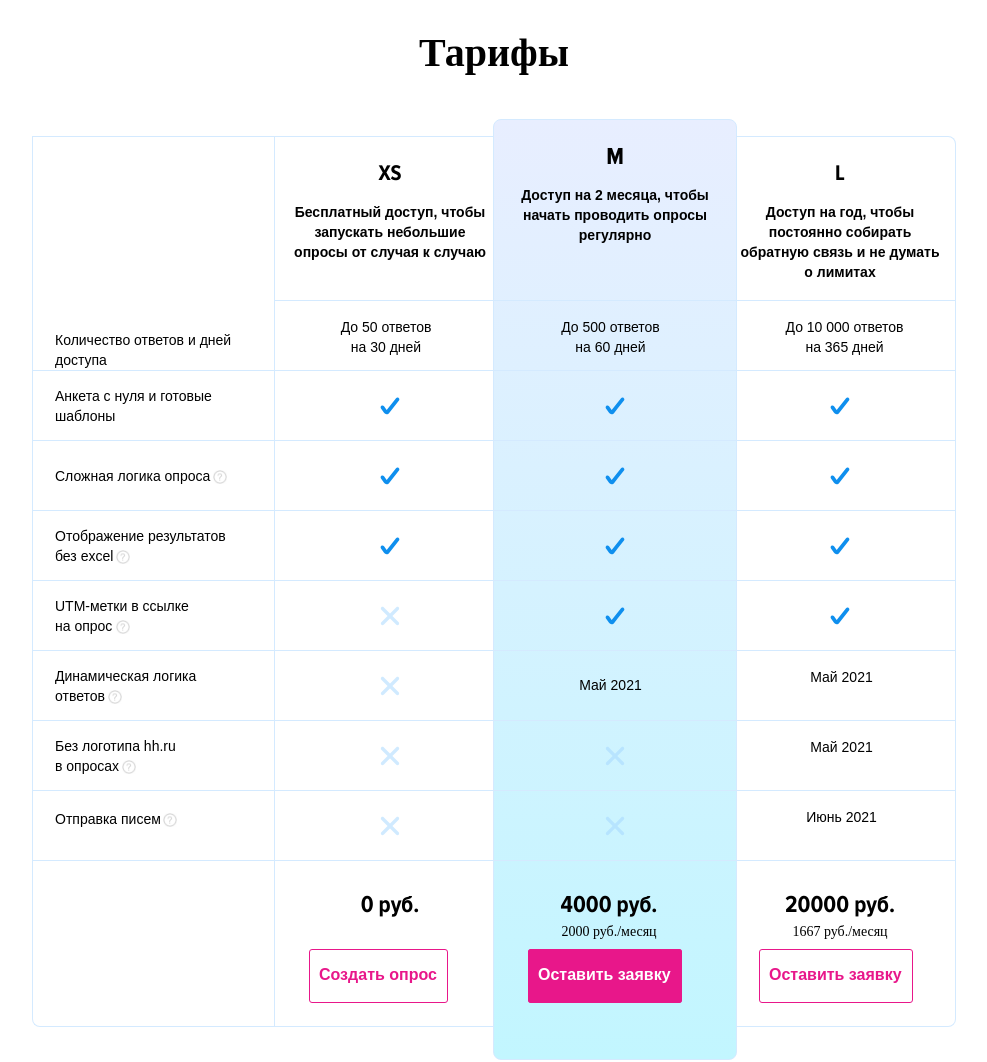
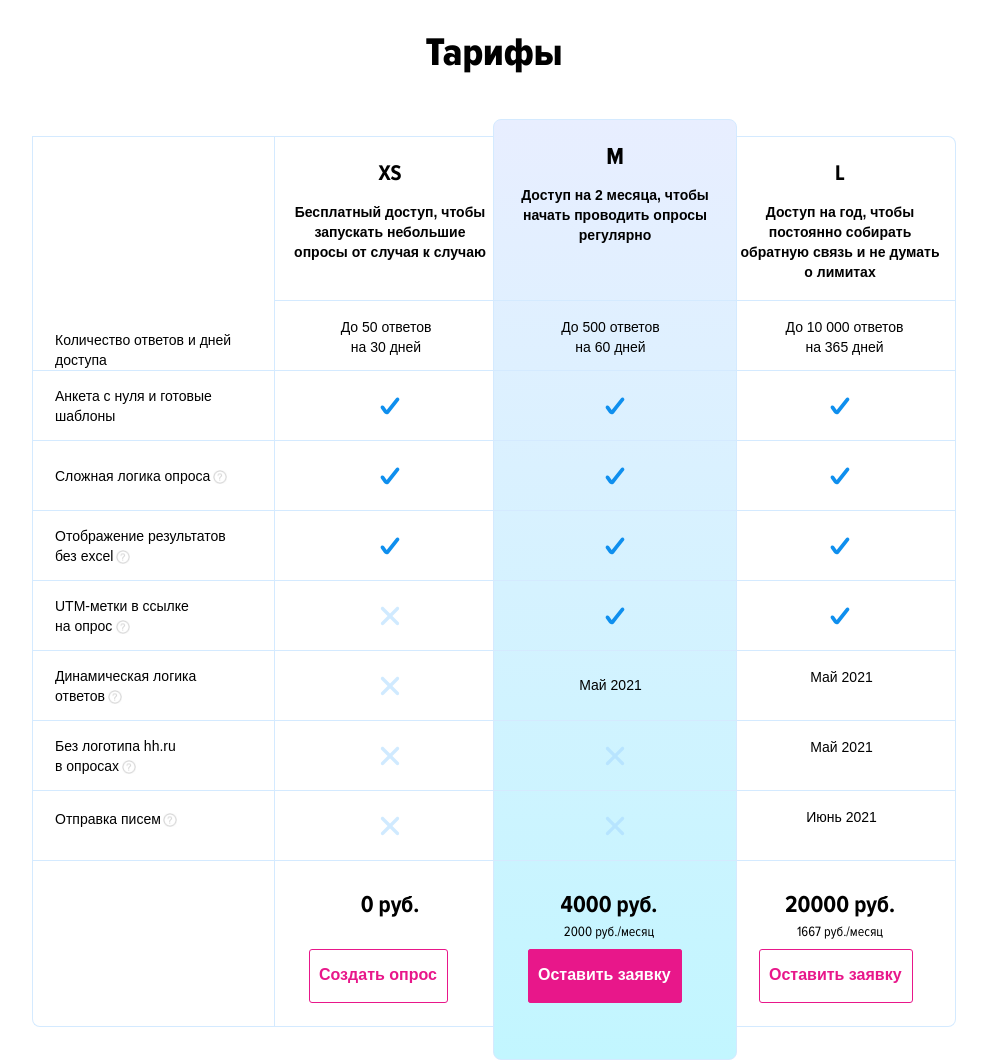
Before and after one commit to Denis-sit/pricing, a plain HTML site: page index.html in a window 1280 px wide. Shown: the top 1062 px of the page, without its empty margins (146-1133 px from the left). Drawn offline with Linux system fonts and the light colour scheme; files whose address does not match are found by name.

Commit message:
Шрифт Proxima Nova

```diff
--- a/style.css
+++ b/style.css
@@ -1,47 +1,61 @@
 @font-face {
-    font-family: Proxima Nova Condensed Bold;
-    src: url("Proxima/Bold/ProximaNovaCond-Bold.ttf");
-    src: url("Proxima/Bold/ProximaNovaCond-Bold.eot");
-    src: url("Proxima/Bold/ProximaNovaCond-Bold.otf");
-    src: url("Proxima/Bold/ProximaNovaCond-Bold.woff");
-    src: url("Proxima/Bold/ProximaNovaCond-Bold.woff2");
-    src: url("Proxima/Bold/ProximaNovaCondBold.woff");
+    font-family: "Proxima Nova Condensed Bold";
+    src:local("Proxima Nova Condensed Bold"),
+     url("Proxima/Bold/ProximaNovaCond-Bold.ttf"),
+     url("Proxima/Bold/ProximaNovaCond-Bold.eot"),
+     url("Proxima/Bold/ProximaNovaCond-Bold.otf"),
+     url("Proxima/Bold/ProximaNovaCond-Bold.woff"),
+     url("Proxima/Bold/ProximaNovaCond-Bold.woff2"),
+     url("Proxima/Bold/ProximaNovaCondBold.woff");
 }
 
 @font-face {
-    font-family:Proxima Nova Condensed Normal;
-    src: url("Proxima/Regular/ProximaNovaCond-Regular.ttf");
-    src: url("Proxima/Regular/ProximaNovaCond-Regular.eot");
-    src: url("Proxima/Regular/ProximaNovaCond-Regular.woff");
-    src: url("Proxima/Regular/ProximaNovaCond-Regular.woff2");
+    font-family:"Proxima Nova Condensed Normal";
+    src:local("Proxima Nova Condensed Normal"),
+    url("Proxima/Regular/ProximaNovaCond-Regular.eot"),
+    url("Proxima/Regular/ProximaNovaCond-Regular.ttf"),
+    url("Proxima/Regular/ProximaNovaCond-Regular.woff"),
+    url("Proxima/Regular/ProximaNovaCond-Regular.woff2");
 }
 
 @font-face {
-    font-family:Proxima Nova Condensed;
-    src: url("Proxima/ExBold/ProximaNovaCond-Extrabld.ttf");
-    src: url("Proxima/ExBold/ProximaNovaCond-Extrabld.eot");
-    src: url("Proxima/ExBold/ProximaNovaCond-Extrabld.woff");
-    src: url("Proxima/ExBold/ProximaNovaCond-Extrabld.woff2");
-    src: url("Proxima/ExBold/ProximaNovaCond-ExtrabldIt.eot");
-    src: url("Proxima/ExBold/ProximaNovaCond-ExtrabldIt.woff");
-    src: url("Proxima/ExBold/ProximaNovaCond-ExtrabldIt.woff2");
-    src: url("Proxima/ExBold/ProximaNovaCond-ExtrabldIt.ttf");
+    font-family:"Proxima Nova Condensed Extrabld";
+    src: local("Proxima Nova Condensed Extrabld"),
+     url("Proxima/ExBold/ProximaNovaCond-Extrabld.ttf"),
+     url("Proxima/ExBold/ProximaNovaCond-Extrabld.eot"),
+     url("Proxima/ExBold/ProximaNovaCond-Extrabld.woff"),
+     url("Proxima/ExBold/ProximaNovaCond-Extrabld.woff2"),
+     url("Proxima/ExBold/ProximaNovaCond-ExtrabldIt.eot"),
+     url("Proxima/ExBold/ProximaNovaCond-ExtrabldIt.woff"),
+     url("Proxima/ExBold/ProximaNovaCond-ExtrabldIt.woff2"),
+     url("Proxima/ExBold/ProximaNovaCond-ExtrabldIt.ttf");
 }
 
 @font-face {
-    font-family:Proxima Nova Condensed Black ;
-    src: url("Proxima/Black/ProximaNovaCond-Black.eot");
-    src: url("Proxima/Black/ProximaNovaCond-Black.otf");
-    src: url("Proxima/Black/ProximaNovaCond-Black.ttf");
-    src: url("Proxima/Black/ProximaNovaCond-Black.woff");
-    src: url("Proxima/Black/ProximaNovaCond-Black.woff2");
-    src: url("Proxima/Black/ProximaNovaCondBlack.woff");
+    font-family:"Proxima Nova Condensed Black" ;
+    src: local("Proxima Nova Condensed Black"),
+     url("Proxima/Black/ProximaNovaCond-Black.eot"),
+     url("Proxima/Black/ProximaNovaCond-Black.otf"),
+     url("Proxima/Black/ProximaNovaCond-Black.ttf"),
+     url("Proxima/Black/ProximaNovaCond-Black.woff"),
+     url("Proxima/Black/ProximaNovaCond-Black.woff2"),
+     url("Proxima/Black/ProximaNovaCondBlack.woff");
+}
+
+@font-face {
+    font-family:"Proxima Nova Condensed ExBlack" ;
+    src: local("Proxima Nova Condensed ExBlack"),
+     url("Proxima/ExBlack/ProximaNovaExCn-Black.otf"),
+     url("Proxima/ExBlack/ProximaNovaExCn-Black.ttf"),
+     url("Proxima/ExBlack/ProximaNovaExCn-Black.woff"),
+     url("Proxima/ExBlack/ProximaNovaExCn-Black.woff2");
 }
 
 p{
     margin: 0;
     padding: 0;
 }
+
 a{
     text-decoration: none;
 }
@@ -54,7 +68,7 @@ a{
 }
 
 h2{
-    font-family: Proxima Nova Condensed ExtrabldIt;
+    font-family: Proxima Nova Condensed Extrabld;
     font-style: normal;
     font-weight: 800;
     font-size: 40px;
@@ -348,7 +362,7 @@ p .six{
 
 .price-price .price-month{
     margin-top: 5px;
-    font-family: Proxima Nova Condensed Regular;
+    font-family: Proxima Nova Condensed Normal;
     font-style: normal;
     font-weight: normal;
     font-size: 14px;
```
